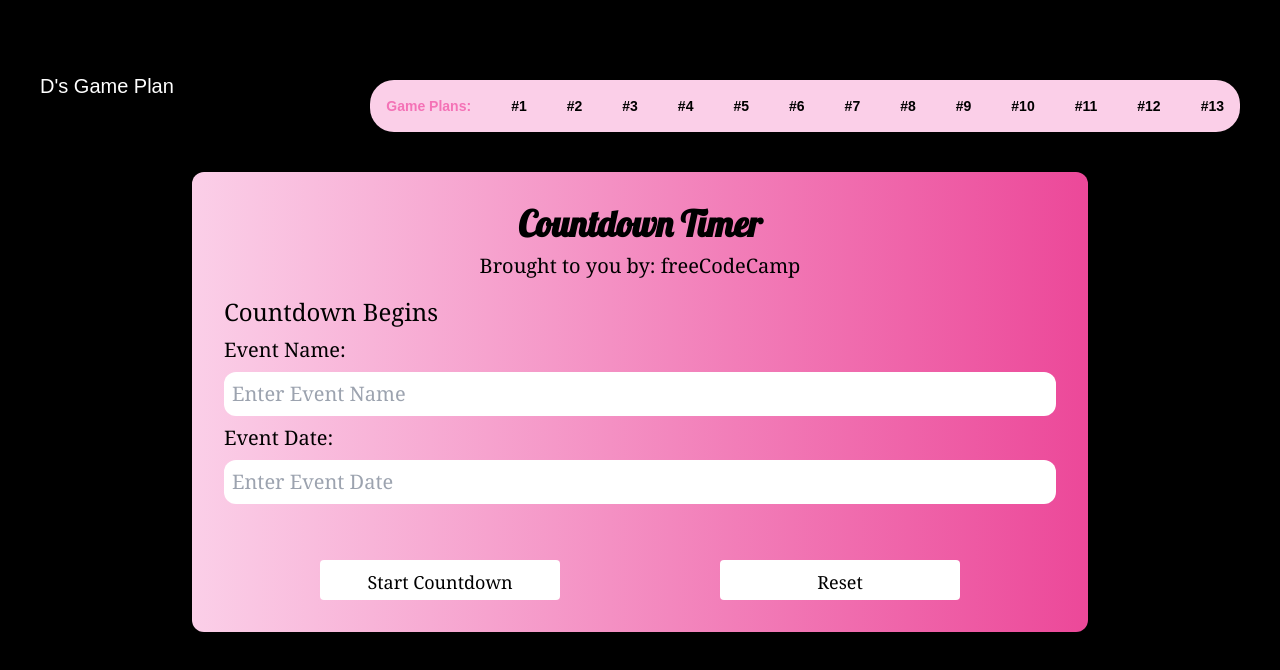
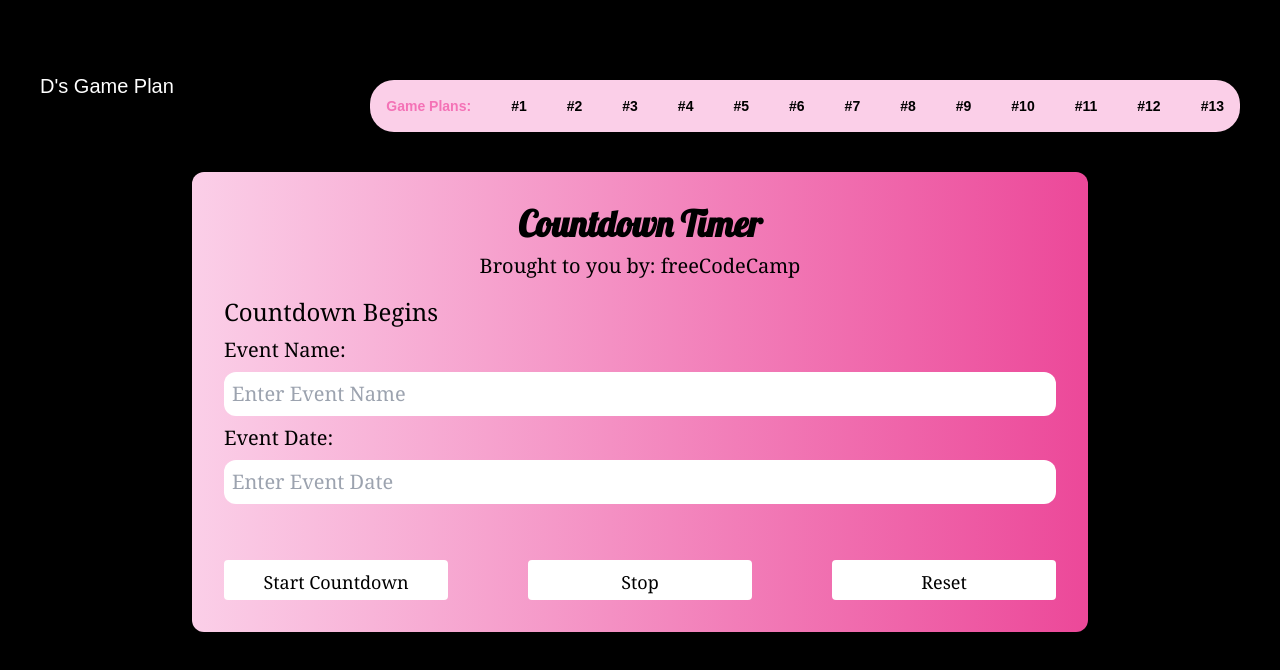
Before and after one commit to Davonne007-TX/game-plan, a React (Vite) app: page /countDown in a window 1280 px wide. Shown: the top 670 px of the page. Built offline with nearby package versions, Linux system fonts and the light colour scheme; a web font is replaced by a local one.

Commit message:
update function, stop and rest countdown

```diff
--- a/src/components/more-examples/CountDown/Timer.jsx
+++ b/src/components/more-examples/CountDown/Timer.jsx
@@ -46,8 +46,26 @@ export default function Timer() {
   const handleStopCountDown = () => {
     setCountDownStarted(false);
     setTimeRemaining(0);
-    localStorage.clear();
   };
+
+  const handleResetCountDown = () => {
+    setCountDownStarted(false);
+    setEventDate("");
+    setEventName("");
+    setTimeRemaining(0);
+    localStorage.removeItem("Event Date:");
+    localStorage.removeItem("Event Name:");
+  };
+
+  //
+  //   const formatDate = (date) => {
+  //     const options = {
+  //       month: "long",
+  //       day: "numberic",
+  //       year: "numberic",
+  //     };
+  //     return new Date(date).toDateString("en-US", options);
+  //   };
 
   return (
     <main className="max-w-sm md:max-w-3xl lg:max-w-4xl bg-gradient-to-r font-serif font-thin text-md md:text-lg lg:text-xl from-pink-200 to-pink-500 p-8 rounded-xl ml-auto mr-auto">
@@ -77,16 +95,21 @@ export default function Timer() {
           className="p-2 rounded-xl"
         />
 
-        <section className="flex justify-center items-center gap-40 mt-10">
+        <section className="flex flex-col md:flex-row justify-center items-center gap-2 md:gap-20 mt-4 md:mt-10">
           <Button
             buttonText="Start Countdown"
             className="bg-white w-60 h-10 mt-2 text-sm md:text-md lg:text-lg hover:text-pink-500"
             onClick={handleSetCountDown}
           />
           <Button
+            buttonText="Stop"
+            className="bg-white w-60 h-10 mt-2 text-sm md:text-md lg:text-lg hover:text-pink-500"
+            onClick={handleStopCountDown}
+          />
+          <Button
             buttonText="Reset"
             className="bg-white w-60 h-10 mt-2 text-sm md:text-md lg:text-lg hover:text-pink-500"
-            onClick={handleStopCountDown}
+            onClick={handleResetCountDown}
           />
         </section>
       </form>
```
